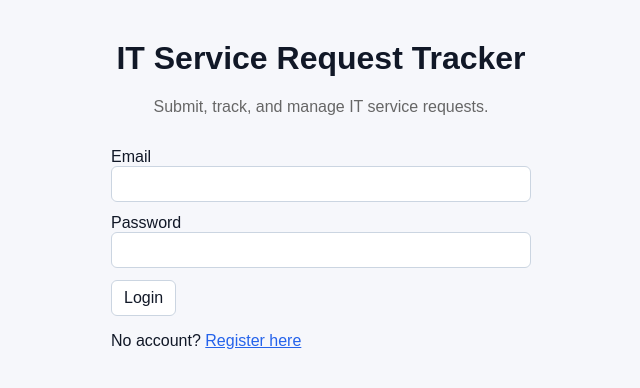
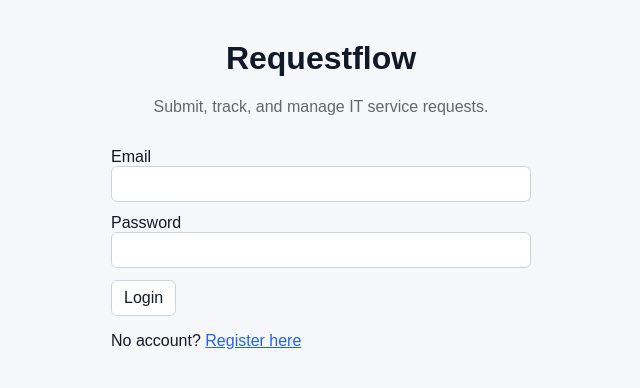
Before and after one commit to keith800x/requestflow, a React (Vite) app in the folder frontend/: page / in a window 1280 px wide. Shown: the top 388 px of the page, without its empty margins (319-959 px from the left). Built offline with nearby package versions, Linux system fonts and the light colour scheme; no server answers.

Commit message:
Change title of app

```diff
--- a/frontend/src/pages/LoginPage.tsx
+++ b/frontend/src/pages/LoginPage.tsx
@@ -37,7 +37,7 @@ export default function LoginPage() {
   return (
     <main style={{ margin: "40px auto", padding: "0 16px" }}>
       <header style={{ textAlign: "center", marginBottom: "32px" }}>
-        <h1>IT Service Request Tracker</h1>
+        <h1>Requestflow</h1>
         <p style={{ color: "#666" }}>
           Submit, track, and manage IT service requests.
         </p>
```
Also changed, not shown: 1 other file (tests, documents, lock files or other folders).
